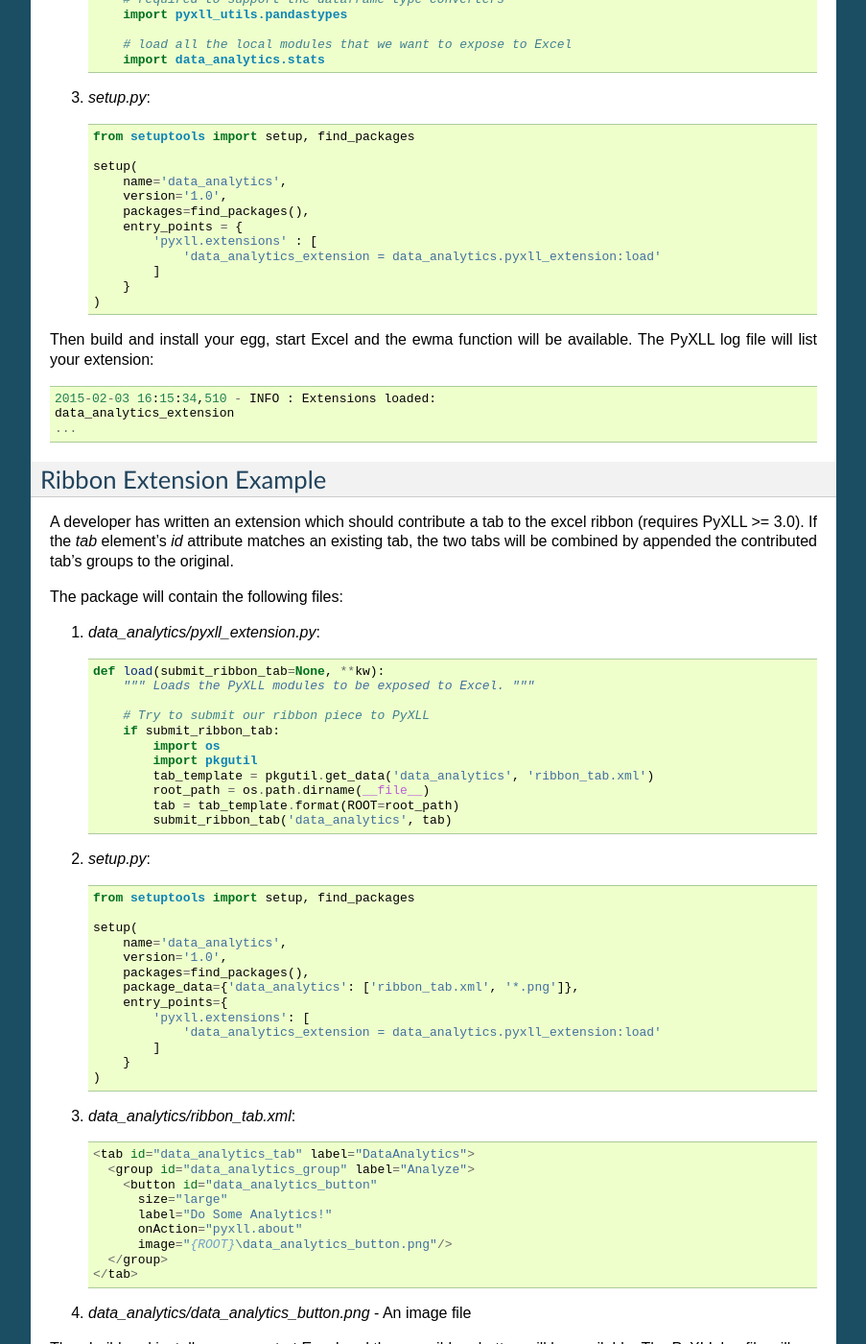
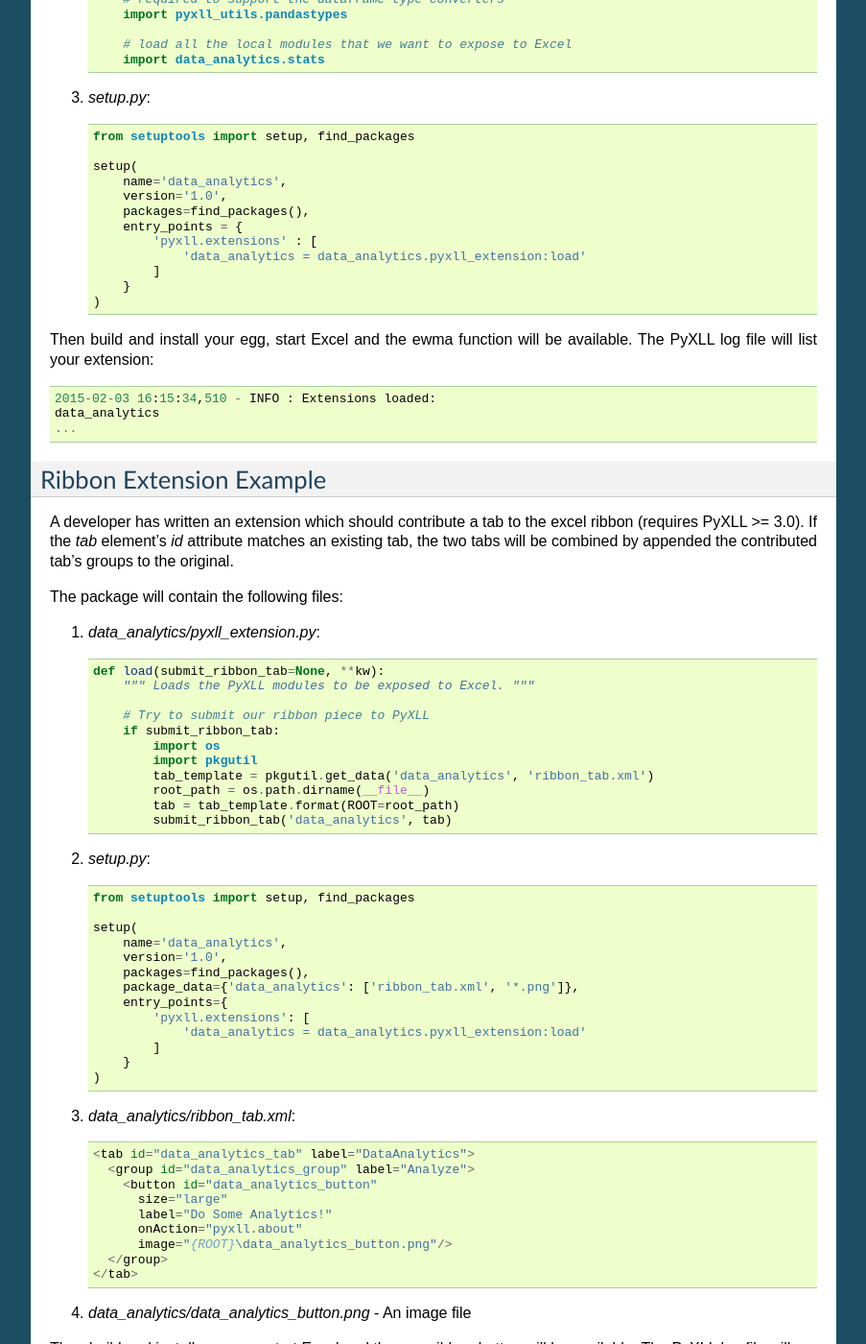
Before and after one commit to pyxll/pyxll-utils, a Sphinx documentation site: the page built from doc/source/extension_loader.rst, in a window 1280 px wide and 1400 px high, scrolled down 1866 px. Shown: the whole window at 96% size, without its empty margins (198-1101 px from the left). Built offline with Sphinx 7.4.7, drawn with Linux system fonts in a browser that asks for light colours; some of the changed text lies outside the part shown.

Commit message:
DOC: remove the word 'extension' from the example

```diff
--- a/doc/data_analytics_example/setup.py
+++ b/doc/data_analytics_example/setup.py
@@ -10,7 +10,7 @@ setup(
     package_data={'data_analytics': ['ribbon_tab.xml', '*.png']},
     entry_points={
         'pyxll.extensions': [
-            'data_analytics_extension = data_analytics.pyxll_extension:load'
+            'data_analytics = data_analytics.pyxll_extension:load'
         ]
     }
 )
--- a/doc/source/extension_loader.rst
+++ b/doc/source/extension_loader.rst
@@ -123,7 +123,7 @@ The package will contain the following file:
         packages=find_packages(),
         entry_points = {
             'pyxll.extensions' : [
-                'data_analytics_extension = data_analytics.pyxll_extension:load'
+                'data_analytics = data_analytics.pyxll_extension:load'
             ]
         }
     )
@@ -132,7 +132,7 @@ Then build and install your egg, start Excel and the ewma function will be
 available. The PyXLL log file will list your extension::
 
     2015-02-03 16:15:34,510 - INFO : Extensions loaded:
-    data_analytics_extension
+    data_analytics
     ...
 
 
@@ -171,7 +171,7 @@ The package will contain the following files:
         package_data={'data_analytics': ['ribbon_tab.xml', '*.png']},
         entry_points={
             'pyxll.extensions': [
-                'data_analytics_extension = data_analytics.pyxll_extension:load'
+                'data_analytics = data_analytics.pyxll_extension:load'
             ]
         }
     )
@@ -197,5 +197,5 @@ available. The PyXLL log file will announce your extension's ribbon fragment::
     2016-03-05 12:22:48,867 - INFO : Adding ribbon fragment: data_analytics
     2016-03-05 12:22:48,867 - INFO : Wrote extended ribbon to C:\Users\EnUser\AppData\Local\Enthught\Canopy32\User\lib\site-packages\pyxll\examples\ribbon\ribbon_extended.xml
     2016-03-05 12:22:48,867 - INFO : Extensions loaded:
-    data_analytics_extension
+    data_analytics
     ...
```
